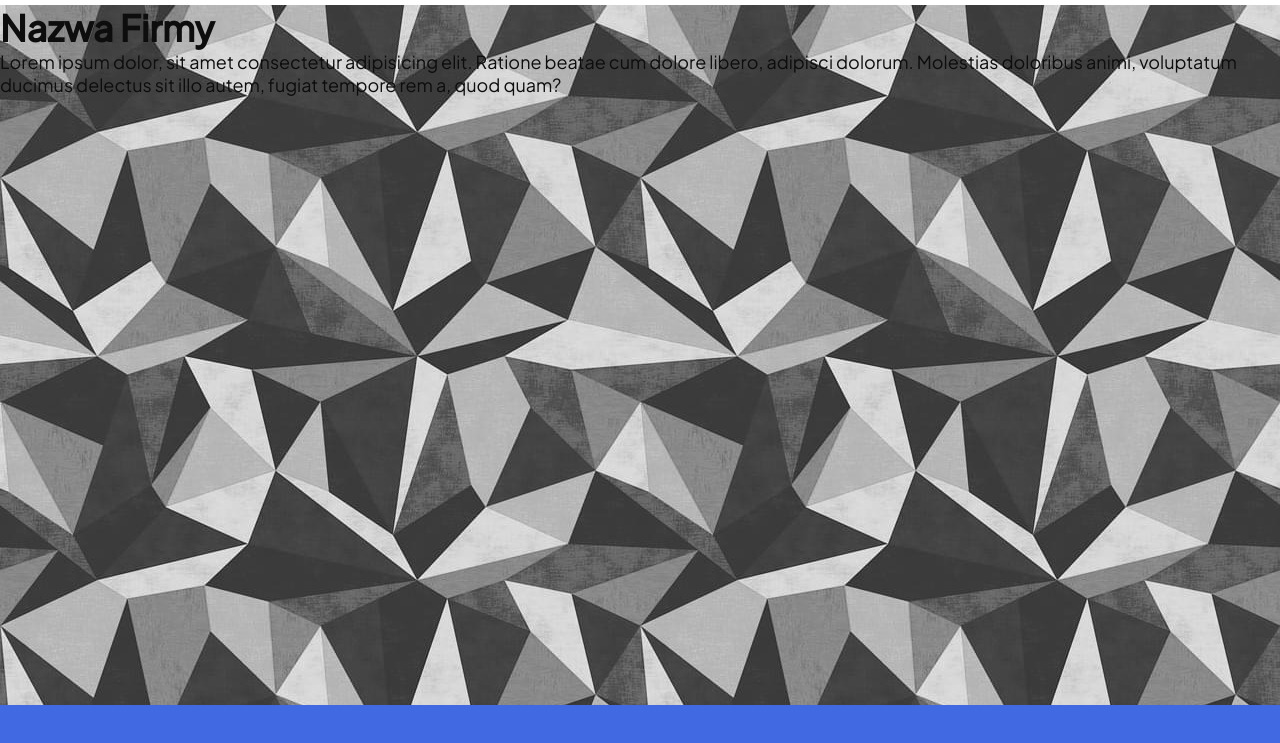
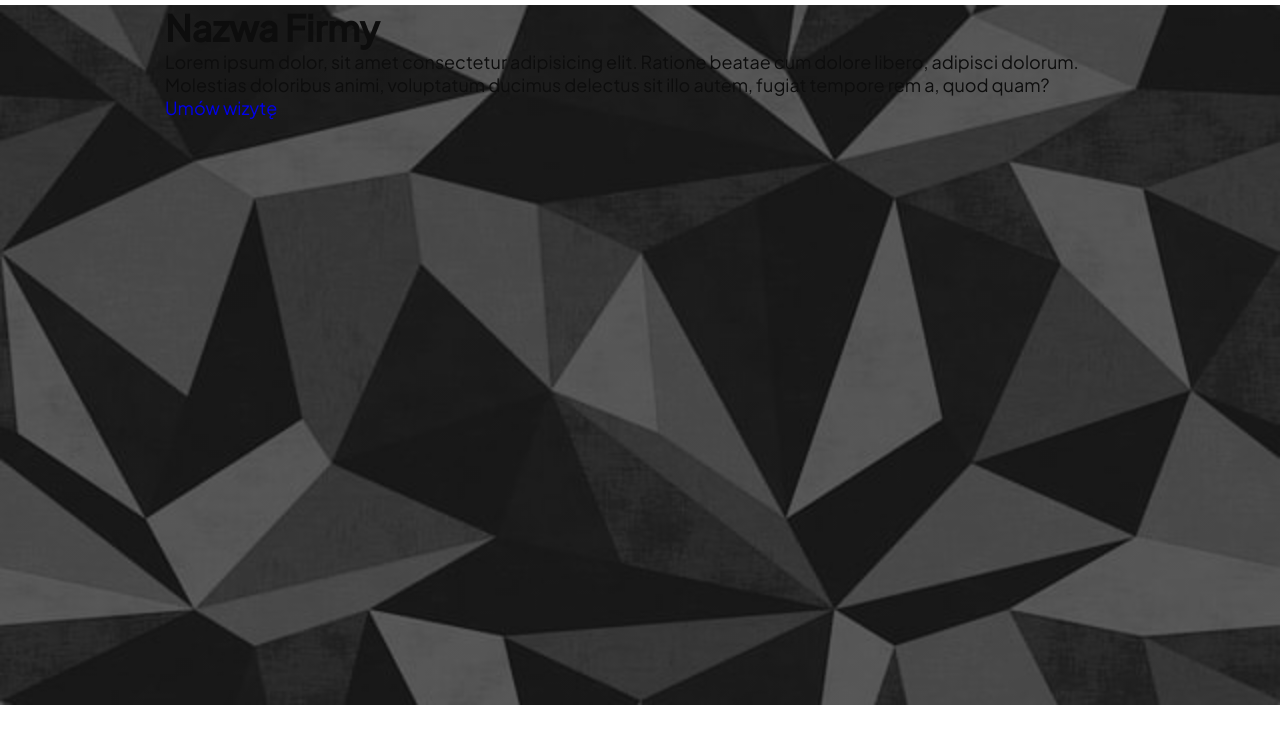
Before and after one commit to kiksonn/szabon, a website: page index.html in a window 1280 px wide. Shown: the part 95-838 px from the top of the page. Drawn offline with Linux system fonts and the light colour scheme.

Commit message:
sec commit

```diff
--- a/index.html
+++ b/index.html
@@ -46,10 +46,15 @@
     </div>
 </nav>
     <div class="nav-margin"></div>
-    <header class="header">
-        <h1 class="header__heading">Nazwa Firmy</h1>
-        <p class="header__text">Lorem ipsum dolor, sit amet consectetur adipisicing elit. Ratione beatae cum dolore libero, adipisci dolorum.
-            Molestias doloribus animi, voluptatum ducimus delectus sit illo autem, fugiat tempore rem a, quod quam?</p>
+    <header class="header ">
+        <div class="header__box wrapper-small">
+            <h1 class="header__heading">Nazwa Firmy</h1>
+            <p class="header__text">Lorem ipsum dolor, sit amet consectetur adipisicing elit. Ratione beatae cum dolore
+                libero, adipisci dolorum.
+                Molestias doloribus animi, voluptatum ducimus delectus sit illo autem, fugiat tempore rem a, quod quam?
+            </p>
+            <a href="#">Umów wizytę</a>
+        </div>
     </header>
     <br><br><br><br><br><br><br><br><br><br><br><br><br><br><br><br><br><br><br><br><br><br><br><br><br><br><br><br><br><br><br><br><br><br><br><br><br><br><br><br><br><br><br><br><br><br><br><br><br><br><br><br><br><br><br><br><br><br><br><br><br><br><br><br><br><br><br><br><br><br><br><br><br><br><br><br><br><br><br><br><br><br><br><br><br><br><br><br><br><br><br><br><br><br><br><br><br><br><br><br><br><br><br><br><br><br><br><br><br><br><br><br><br><br><br><br><br><br><br><br><br><br><br><br><br><br><br><br><br><br><br><br><br><br><br><br><br><br><br><br><br><br><br><br><br><br><br><br><br><br><br><br><br><br><br><br><br><br><br><br><br><br><br><br><br><br><br><br><br><br><br><br><br><br><br><br><br><br><br><br><br><br><br><br><br><br><br><br><br><br><br><br><br><br><br><br><br><br><br><br>
     <script src="./dist/js/main.min.js"></script>
--- a/src/sass/_components.scss
+++ b/src/sass/_components.scss
@@ -9,3 +9,10 @@
     width: 80%;
     max-width: 950px;
 }
+
+
+@mixin background-image($url, $alfa) {
+    background-position: center center;
+    background-size: cover;
+    background-image: linear-gradient(45deg, rgba(0, 0, 0, $alfa), rgba(0, 0, 0, $alfa)), url($url);
+}
--- a/src/sass/main.scss
+++ b/src/sass/main.scss
@@ -17,7 +17,7 @@ html {
 body {
     font-size: 1.8rem;
     color: $black;
-    background-color: royalblue;
+    background-color: $white;
     font-family: 'Plus Jakarta Sans', sans-serif;
     overflow-x: hidden;
 }
@@ -93,7 +93,7 @@ body {
 
 .header {
     height: calc(100vh - 100px);
-    background-image: url('../img/header-small.jpg');
+    @include background-image("../img/header-small.jpg", .6);
 
     &__heading {
         color: $black
```
Also changed, not shown: dist/css/main.min.css, 1 other file.
